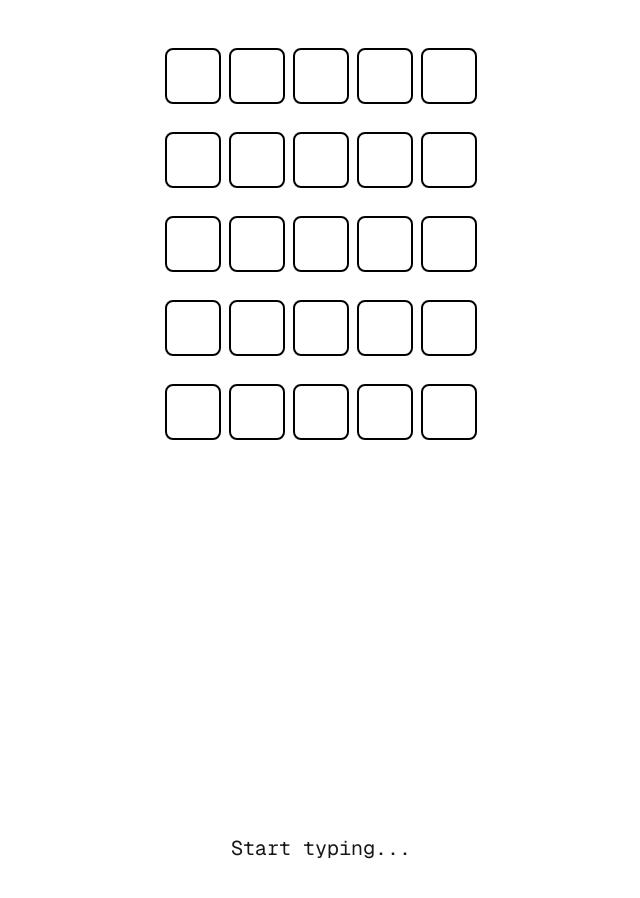
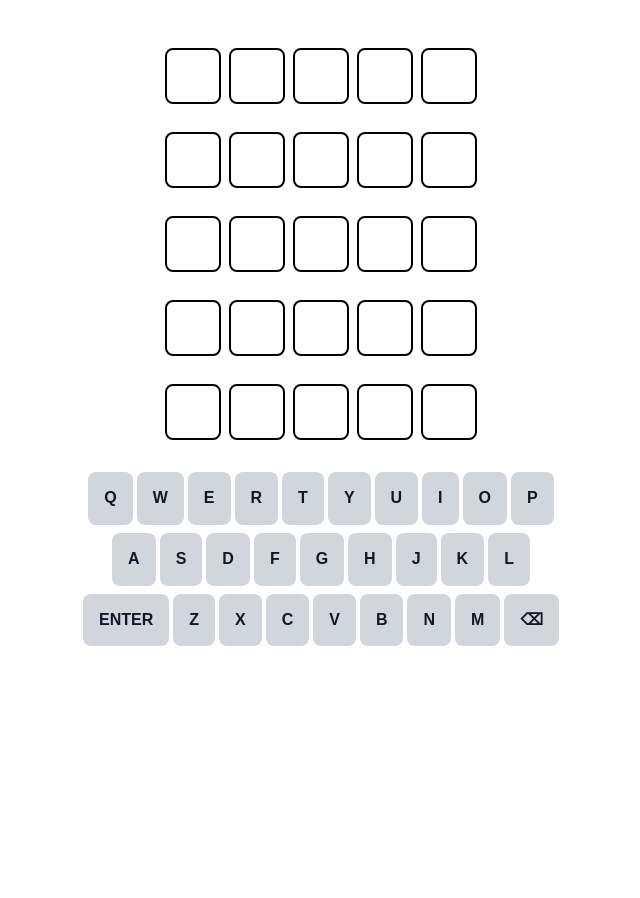
Before and after one commit to riasat-mahbub/wozaro, a Next.js app: page /home in a window 1280 px wide. Shown: the top 898 px of the page, without its empty margins (319-959 px from the left). After the commit the page ends 800 px from the top, so only its background shows below. Built offline with nearby package versions, Linux system fonts and the light colour scheme.

Commit message:
added an on screen keyboard

```diff
--- a/src/app/home/components/InvisibleInput.tsx
+++ b/src/app/home/components/InvisibleInput.tsx
@@ -33,7 +33,7 @@ export default function InvisibleInput({text, handleTextChange, onEnter, disable
 
   return (
     <div
-      className="relative w-full h-screen flex flex-col items-center justify-center"
+      className="relative w-full flex flex-col items-center justify-center"
       onClick={() => inputRef.current?.focus()}
     >
       <input
@@ -46,7 +46,6 @@ export default function InvisibleInput({text, handleTextChange, onEnter, disable
         className="absolute opacity-0 pointer-events-none"
         autoFocus
       />
-      <p className="text-xl font-mono">{text ? "..." :  "Start typing..."}</p>
     </div>
   );
 }
--- /dev/null
+++ b/src/app/home/components/OnScreenKeyboard.tsx
@@ -0,0 +1,67 @@
+"use client";
+
+import React from "react";
+
+interface OnScreenKeyboardProps {
+  onKeyPress: (key: string) => void;
+  onEnter: () => void;
+  onDelete: () => void;
+  disabled?: boolean;
+  letterStates?: Record<string, "correct" | "present" | "absent" | "unused">;
+}
+
+const rows = [
+  ["Q", "W", "E", "R", "T", "Y", "U", "I", "O", "P"],
+  ["A", "S", "D", "F", "G", "H", "J", "K", "L"],
+  ["ENTER", "Z", "X", "C", "V", "B", "N", "M", "⌫"],
+];
+
+export default function OnScreenKeyboard({
+  onKeyPress,
+  onEnter,
+  onDelete,
+  disabled = false,
+  letterStates = {},
+}: OnScreenKeyboardProps) {
+  const handleClick = (key: string) => {
+    if (disabled) return;
+    if (key === "ENTER") onEnter();
+    else if (key === "⌫") onDelete();
+    else onKeyPress(key);
+  };
+
+  const getKeyBg = (key: string) => {
+    const state = letterStates[key.toLowerCase()] || "unused";
+    switch (state) {
+      case "correct":
+        return "bg-emerald-600 text-white";
+      case "present":
+        return "bg-yellow-500 text-white";
+      case "absent":
+        return "bg-gray-600 text-white";
+      default:
+        return "bg-gray-300 text-gray-900";
+    }
+  };
+
+  return (
+    <div className="flex flex-col items-center justify-center gap-2 mt-6 select-none">
+      {rows.map((row, rowIndex) => (
+        <div key={rowIndex} className="flex gap-1">
+          {row.map((key) => (
+            <button
+              key={key}
+              onClick={() => handleClick(key)}
+              disabled={disabled}
+              className={`px-[clamp(0.6rem,1.8vw,1rem)] py-[clamp(0.6rem,1.8vw,0.9rem)]
+                         font-semibold rounded-lg active:scale-95 transition-transform
+                         disabled:opacity-40 disabled:cursor-not-allowed ${getKeyBg(key)}`}
+            >
+              {key}
+            </button>
+          ))}
+        </div>
+      ))}
+    </div>
+  );
+}
--- a/src/app/home/page.tsx
+++ b/src/app/home/page.tsx
@@ -5,6 +5,7 @@ import { BoxGrid } from "./components/BoxGrid";
 import InvisibleInput from "./components/InvisibleInput";
 import { generateTodaysAnswer } from "./data/todaysAnswer";
 import { Answer } from "../types/Answer";
+import OnScreenKeyboard from "./components/OnScreenKeyboard";
 
 export default function Home() {
   const MAX_ROW = 5;
@@ -128,6 +129,33 @@ export default function Home() {
     setText("");
   };
 
+  const computeLetterStates = (answers: Answer[]) => {
+  const states: Record<string, "correct" | "present" | "absent" | "unused"> = {};
+
+  for (const ans of answers) {
+    if (!ans.isSubmitted) continue;
+
+    for (const { letter, state } of ans.letters) {
+      if (!letter) continue;
+      const upper = letter.toLowerCase();
+
+      // Upgrade logic: correct > present > absent > unused
+      const prev = states[upper];
+      if (state === "correct" || prev === "correct") {
+        states[upper] = "correct";
+      } else if (state === "present" || prev === "present") {
+        states[upper] = "present";
+      } else if (state === "absent" || !prev) {
+        states[upper] = "absent";
+      } else {
+        states[upper] = "unused";
+      }
+    }
+  }
+
+  return states;
+};
+
   const handleKeyPress = (key: string) => {
     if (inputDisabled) return;
     const letter = key.toLowerCase();
@@ -143,8 +171,10 @@ export default function Home() {
 
   return (
     <div className="flex flex-col items-center">
-      <BoxGrid answers={answers} numCol={MAX_COLS} todaysAnswer={todaysAnswer.current} />
-      <InvisibleInput text={text} handleTextChange={handleTextChange} onEnter={() => onFinish()} disabled={inputDisabled} />
+        <BoxGrid answers={answers} numCol={MAX_COLS} todaysAnswer={todaysAnswer.current} />
+        <InvisibleInput text={text} handleTextChange={handleTextChange} onEnter={() => onFinish()} disabled={inputDisabled} />
+        <OnScreenKeyboard onKeyPress={(k) => handleKeyPress(k)} onEnter={() => onFinish()} onDelete={handleDelete} disabled={inputDisabled} letterStates={computeLetterStates(answers)}
+      />
     </div>
   );
 }
```
